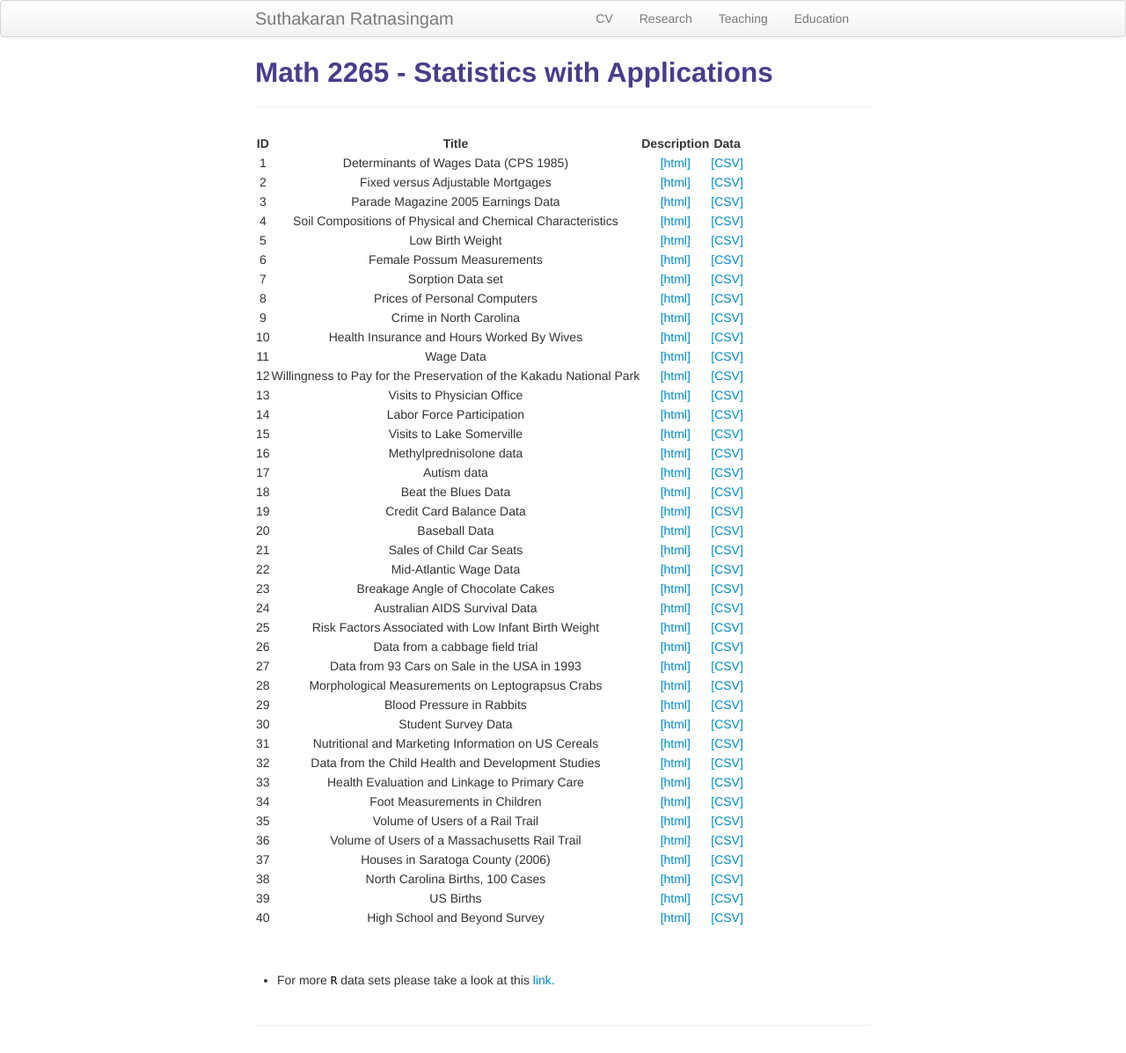
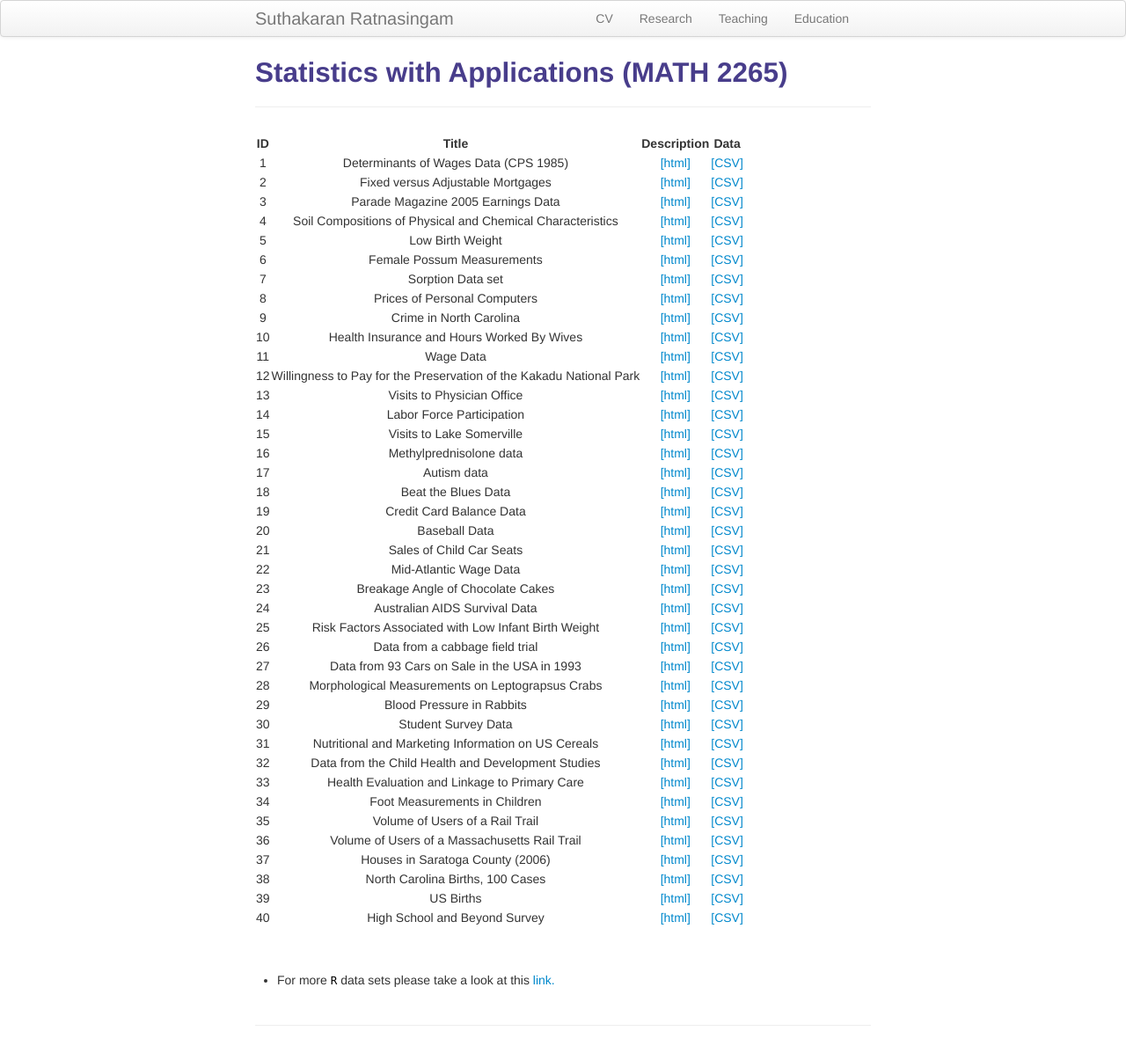
Before and after one commit to suthakaranr/suthakaranr.github.io, a Jekyll site: the page built from pages/StatApp.md, in a window 1280 px wide. Shown: the whole page at 88% size. Built offline with Jekyll 4.4.1, drawn with Linux system fonts in a browser that asks for light colours.

```diff
--- a/pages/StatApp.md
+++ b/pages/StatApp.md
@@ -1,6 +1,6 @@
 ---
 layout: page
-title: Math 2265 - Statistics with Applications
+title: Statistics with Applications (MATH 2265)
 description: Statistics with Applications
 ---
 
```
